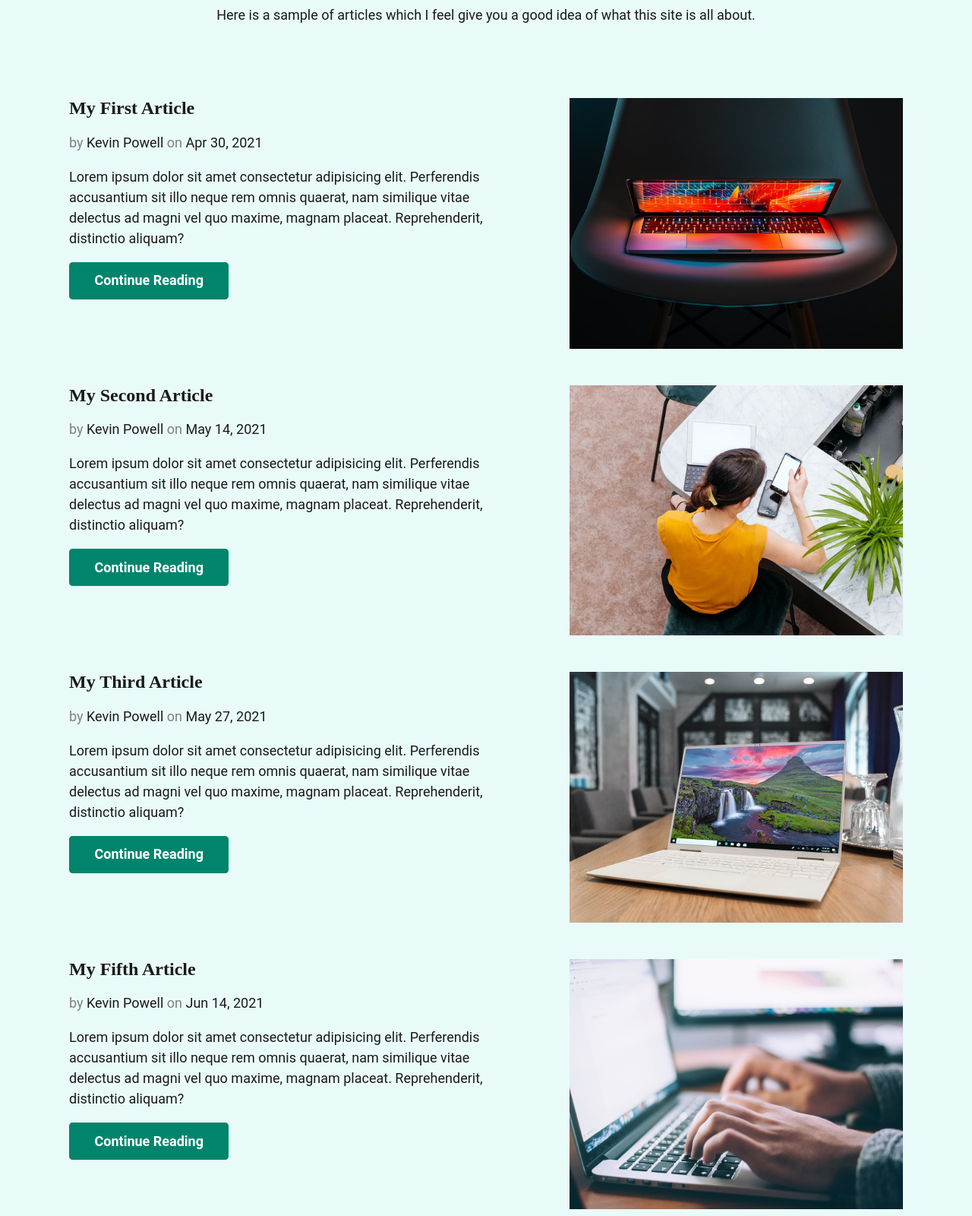
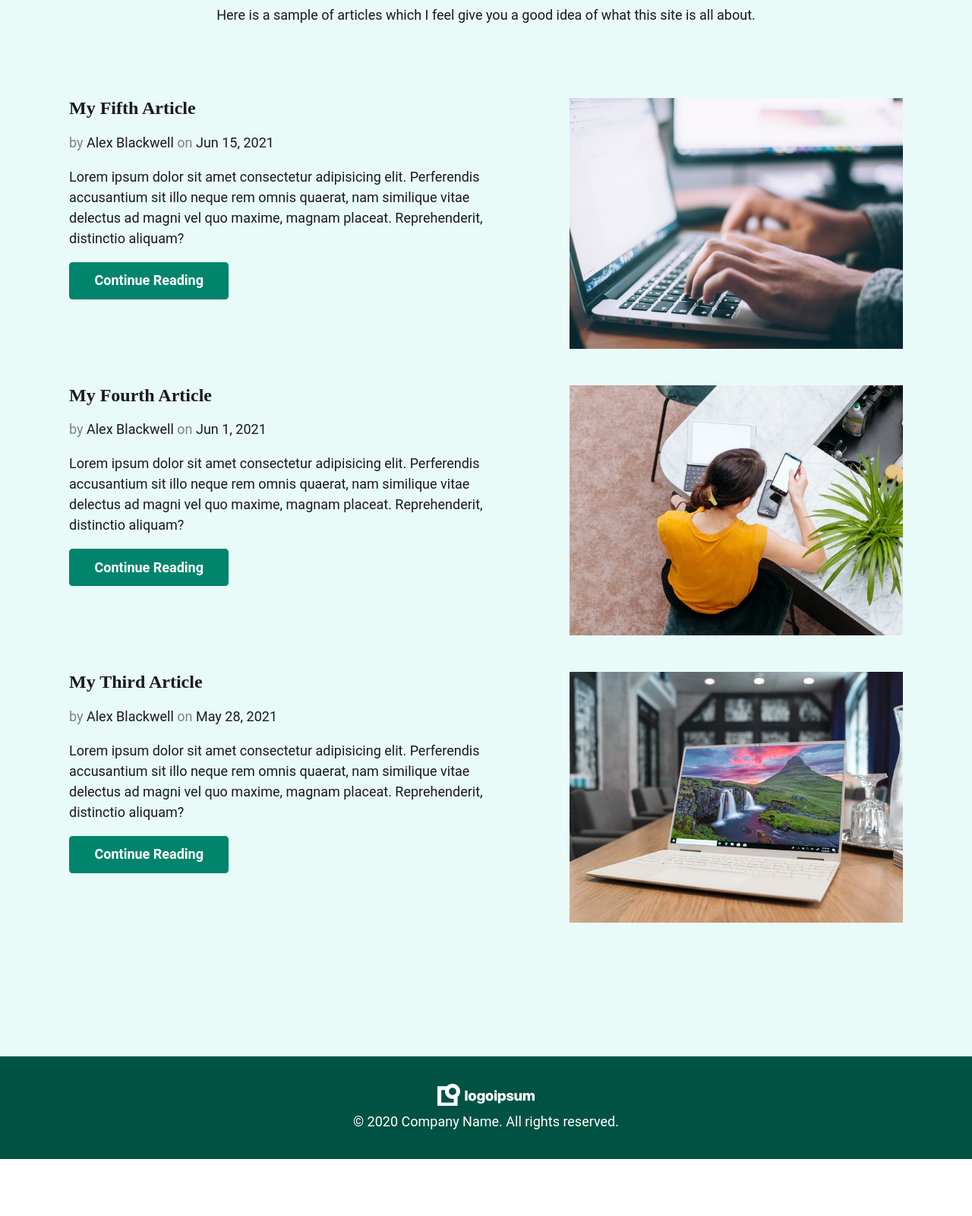
Before and after one commit to avblackwell/avblackwell.com, an Eleventy site: page src/index.njk in a window 1280 px wide. Shown: the part 940-2540 px from the top of the page at 76% size. After the commit the page ends 2465 px from the top, so only its background shows below. Built offline with nearby package versions, Linux system fonts and the light colour scheme; Eleventy itself is replaced by a stand-in of ours; files that its build step writes are made by us from their sources.

Commit message:
featured article section now updates from tags

```diff
--- /dev/null
+++ b/src/_includes/article-snippet.njk
@@ -0,0 +1,13 @@
+<li>
+    <article class="snippet">
+        <img src="{{ post.data.image }}" alt="{{ post.data.imageAlt }}" class="snippet__image">
+        <h3 class="snippet__title">
+            <a href="{{ post.url }}">{{ post.data.title }}</a>
+        </h3>
+        <p class="snippet__meta"> by <span>{{ post.data.author }}</span> on <span>{{ post.date | postDate }}</span></p>
+        <p class="snippet__body">
+            {{ post.data.description }}
+        </p>
+        <a href="{{ post.url }}" class="btn btn--primary">Continue Reading</a>
+    </article>
+</li>
--- a/src/blog.njk
+++ b/src/blog.njk
@@ -8,15 +8,7 @@ layout: 'base.njk'
 
   <ul role="list" class="articles__list flow">
     {%- for post in collections.post | reverse -%}
-      <li>
-        <article class="snippet">
-          <img src="{{ post.data.image }}" alt="{{ post.data.imageAlt }}" class="snippet__image">
-          <h3 class="snippet__title"><a href="{{ post.url }}">{{ post.data.title }}</a></h3>
-          <p class="snippet__meta"> by <span>{{ post.data.author }}</span> on <span>{{ post.date | postDate }}</span></p>
-          <p class="snippet__body"> {{ post.data.description }} </p>
-          <a href="{{ post.url }}" class="btn btn--primary">Continue Reading</a>
-        </article>
-      </li>
+      {% include "article-snippet.njk" %}
     {%- endfor -%}
   </ul>
 </div>
--- a/src/blog/2021-05-01-my-first-article.md
+++ b/src/blog/2021-05-01-my-first-article.md
@@ -2,7 +2,7 @@
 title: My First Article
 author: Alex Blackwell
 date: 2021-05-01
-tags: ["post", "featured"]
+tags: ["post"]
 image: /assets/blog/article-1.jpg
 imageAlt: This is a test
 description: Lorem ipsum dolor sit amet consectetur adipisicing elit. Perferendis accusantium sit illo neque rem omnis quaerat, nam similique vitae delectus ad magni vel quo maxime, magnam placeat. Reprehenderit, distinctio aliquam?
--- a/src/blog/2021-05-15-my-second-article.md
+++ b/src/blog/2021-05-15-my-second-article.md
@@ -2,7 +2,7 @@
 title: My Second Article
 author: Alex Blackwell
 date: 2021-05-05
-tags: ["post", "featured"]
+tags: ["post"]
 image: /assets/blog/article-2.jpg
 imageAlt: This is a test
 description: Lorem ipsum dolor sit amet consectetur adipisicing elit. Perferendis accusantium sit illo neque rem omnis quaerat, nam similique vitae delectus ad magni vel quo maxime, magnam placeat. Reprehenderit, distinctio aliquam?
--- a/src/index.njk
+++ b/src/index.njk
@@ -20,7 +20,7 @@ layout: 'base.njk'
         <a href="#featured-articles" class="btn btn--primary"
             >Featured articles</a
           >
-        <a href="./blog.html" class="btn btn--neutral"
+        <a href="./blog" class="btn btn--neutral"
             >Most recent articles</a
           >
       </div>
@@ -39,102 +39,11 @@ layout: 'base.njk'
         this site is all about.
       </p>
     <ul role="list" class="articles__list flow">
-      <li>
-        <article class="snippet">
-          <img
-              src="/assets/blog/article-1.jpg"
-              alt="This is a test"
-              class="snippet__image"
-/>
-          <h3 class="snippet__title">
-            <a href="/blog/my-first-article/">My First Article</a>
-          </h3>
-          <p class="snippet__meta">
-              by <span>Kevin Powell</span> on <span>Apr 30, 2021</span>
-          </p>
-          <p class="snippet__body">
-              Lorem ipsum dolor sit amet consectetur adipisicing elit.
-              Perferendis accusantium sit illo neque rem omnis quaerat, nam
-              similique vitae delectus ad magni vel quo maxime, magnam placeat.
-              Reprehenderit, distinctio aliquam?
-            </p>
-          <a href="/blog/my-first-article/" class="btn btn--primary"
-              >Continue Reading</a
-            >
-        </article>
-      </li>
-      <li>
-        <article class="snippet">
-          <img
-              src="/assets/blog/article-2.jpg"
-              alt="This is a test"
-              class="snippet__image"
-/>
-          <h3 class="snippet__title">
-            <a href="/blog/my-second-article/">My Second Article</a>
-          </h3>
-          <p class="snippet__meta">
-              by <span>Kevin Powell</span> on <span>May 14, 2021</span>
-          </p>
-          <p class="snippet__body">
-              Lorem ipsum dolor sit amet consectetur adipisicing elit.
-              Perferendis accusantium sit illo neque rem omnis quaerat, nam
-              similique vitae delectus ad magni vel quo maxime, magnam placeat.
-              Reprehenderit, distinctio aliquam?
-            </p>
-          <a href="/blog/my-second-article/" class="btn btn--primary"
-              >Continue Reading</a
-            >
-        </article>
-      </li>
-      <li>
-        <article class="snippet">
-          <img
-              src="/assets/blog/article-3.jpg"
-              alt="This is a test"
-              class="snippet__image"
-/>
-          <h3 class="snippet__title">
-            <a href="/blog/my-third-article/">My Third Article</a>
-          </h3>
-          <p class="snippet__meta">
-              by <span>Kevin Powell</span> on <span>May 27, 2021</span>
-          </p>
-          <p class="snippet__body">
-              Lorem ipsum dolor sit amet consectetur adipisicing elit.
-              Perferendis accusantium sit illo neque rem omnis quaerat, nam
-              similique vitae delectus ad magni vel quo maxime, magnam placeat.
-              Reprehenderit, distinctio aliquam?
-            </p>
-          <a href="/blog/my-third-article/" class="btn btn--primary"
-              >Continue Reading</a
-            >
-        </article>
-      </li>
-      <li>
-        <article class="snippet">
-          <img
-              src="/assets/blog/article-5.jpg"
-              alt="This is a test"
-              class="snippet__image"
-/>
-          <h3 class="snippet__title">
-            <a href="/blog/my-fifth-article/">My Fifth Article</a>
-          </h3>
-          <p class="snippet__meta">
-              by <span>Kevin Powell</span> on <span>Jun 14, 2021</span>
-          </p>
-          <p class="snippet__body">
-              Lorem ipsum dolor sit amet consectetur adipisicing elit.
-              Perferendis accusantium sit illo neque rem omnis quaerat, nam
-              similique vitae delectus ad magni vel quo maxime, magnam placeat.
-              Reprehenderit, distinctio aliquam?
-            </p>
-          <a href="/blog/my-fifth-article/" class="btn btn--primary"
-              >Continue Reading</a
-            >
-        </article>
-      </li>
+
+      {%- for post in collections.featured | reverse -%}
+        {% include "article-snippet.njk" %}
+      {%- endfor -%}
+
     </ul>
   </div>
 </section>
```
Also changed, not shown: public/blog/index.html, public/index.html.
